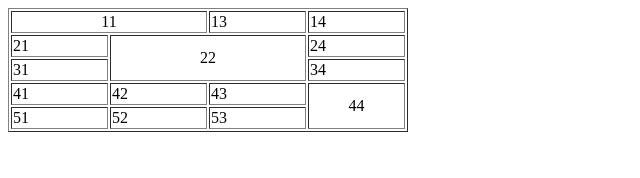
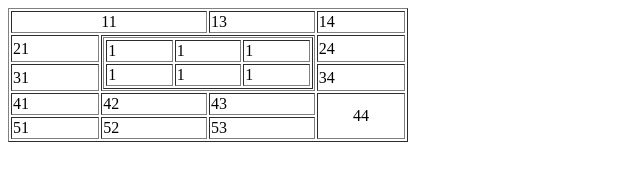
Before and after one commit to ziyunmuxu/HTML_study, a plain HTML site: page Demo2_html_study/04-网站首页/表格的合并.html in a window 1280 px wide. Shown: the whole page, without its empty margins (0-640 px from the left). Drawn offline with Linux system fonts and the light colour scheme.

Commit message:
表格的嵌套

```diff
--- a/Demo2_html_study/04-网站首页/表格的合并.html
+++ b/Demo2_html_study/04-网站首页/表格的合并.html
@@ -8,6 +8,7 @@
     	时间：2019-08-05
     	描述：colspan：跨列
     		  rowspan：跨行
+    		  width：使用100%可以填充整个宽度
     -->
 
 	<body>
@@ -19,7 +20,22 @@
 			</tr>
 			<tr>
 				<td>21</td>
-				<td colspan="2" rowspan="2" align="center">22</td>
+				<td colspan="2" rowspan="2" align="center">
+					<table border="1px" width="100%">
+						<tr>
+							<td>1</td>
+							<td>1</td>
+							<td>1</td>
+						</tr>
+						<tr>
+							<td>1</td>
+							<td>1</td>
+							<td>1</td>
+						</tr>
+					</table>
+
+				</td>
+
 				<td>24</td>
 			</tr>
 			<tr>
```
